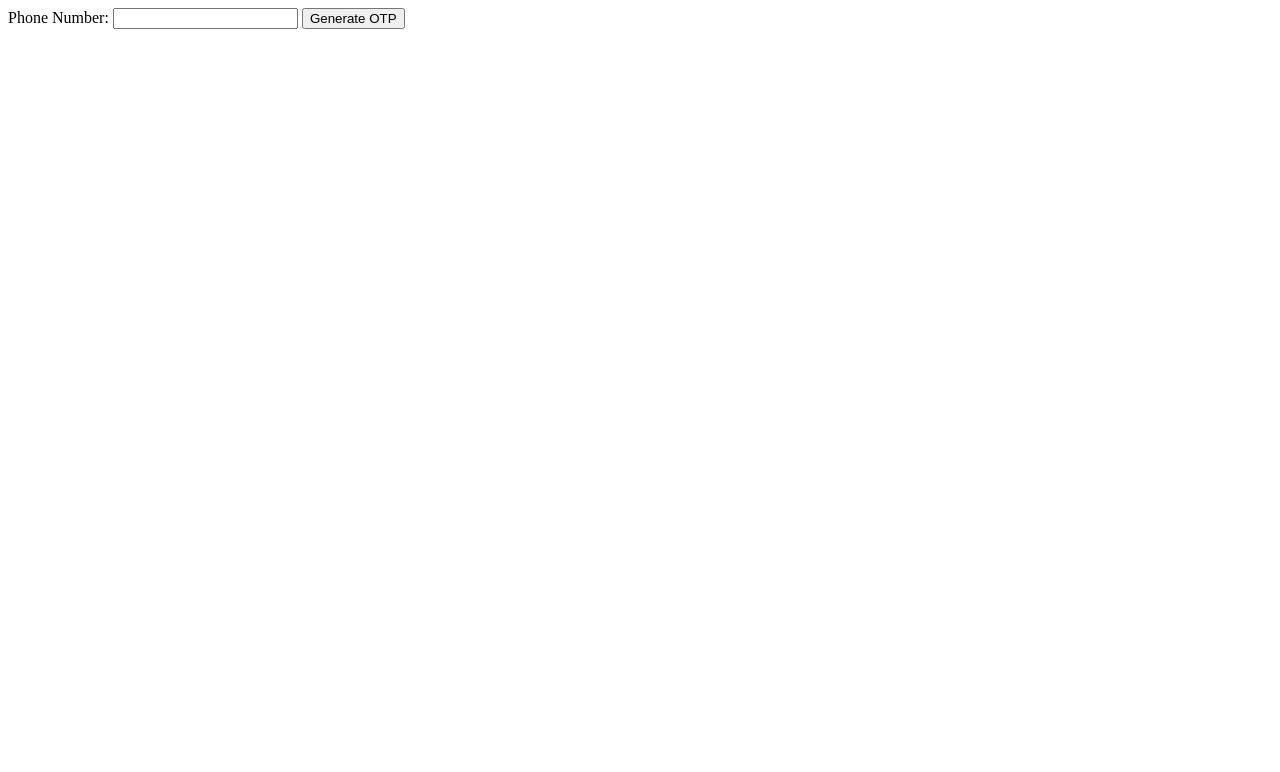
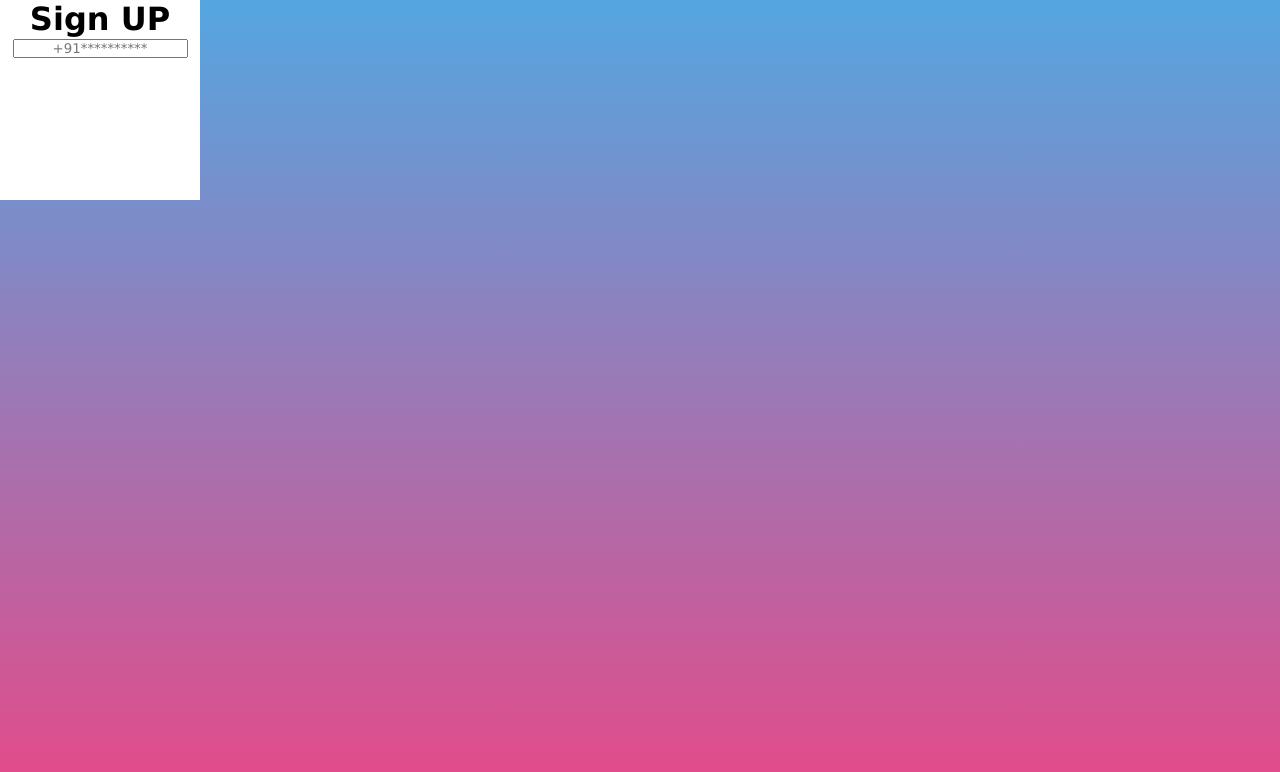
Before and after one commit to ini8labs/sns, a plain HTML site: page src/html-pages/index.html in a window 1280 px wide. Drawn offline with Linux system fonts and the light colour scheme.

Commit message:
refactor: updated src

```diff
--- a/src/html-pages/index.html
+++ b/src/html-pages/index.html
@@ -1,13 +1,18 @@
 <!DOCTYPE html>
 <html>
 <head>
+    <meta charset="UTF-8">
+    <meta name="viewport" content="width=device-width, initial-scale=1.0">
     <title>OTP Example</title>
+    <link rel="stylesheet" href="style.css">
 </head>
 <body>
-    <form action="/generate-otp" method="post">
-        <label for="phone_number">Phone Number:</label>
-        <input type="text" id="phone_number" name="phone_number" required>
-        <button type="submit">Generate OTP</button>
+    <form>
+        <h1>Sign UP</h1>
+        <div>
+
+            <input type="text" placeholder="+91**********">
+        </div>
     </form>
 </body>
 </html>
--- /dev/null
+++ b/src/html-pages/style.css
@@ -0,0 +1,27 @@
+*{
+    text-align: center;
+    margin: 0;
+    padding: 0;
+    font-family: Verdana, Geneva, Tahoma, sans-serif;
+    box-sizing: border-box;
+}
+
+body{
+    min-height: 100vh;
+    background: linear-gradient(#54a6e1, #e64988);
+}
+
+#phone_number{
+    background-color: lightgrey;
+}
+
+#submit_button{
+    padding: 10px;
+    margin-top: 20px;
+}
+
+form {
+    width: 200px;
+    height: 200px;
+    background: white;
+}
```
Also changed, not shown: 1 other file.
